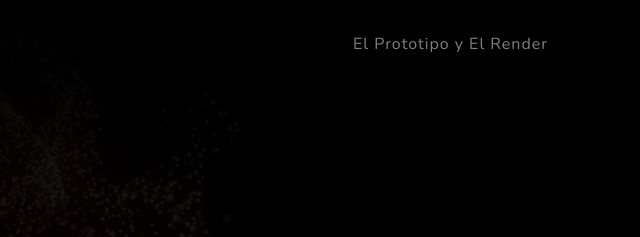
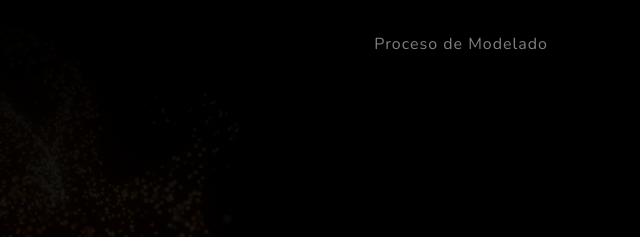
Before and after one commit to AmelQSr/BOOKLIGHT1, a plain HTML site: page index3.html in a window 1280 px wide. Shown: the top 237 px of the page, 626-1266 px from the left. Drawn offline with nearby package versions, Linux system fonts and the light colour scheme.

Commit message:
nuevo header

```diff
--- a/index3.html
+++ b/index3.html
@@ -5,7 +5,7 @@
         <meta name="viewport" content="width=device-width, initial-scale=1, shrink-to-fit=no" />
         <meta name="description" content="" />
         <meta name="author" content="" />
-        <title>El Prototipo</title>
+        <title>Modelado BookLight</title>
         <link rel="icon" type="image/x-icon" href="assets/img/favicon.ico" />
         <!-- Font Awesome icons (free version)-->
         <script src="https://use.fontawesome.com/releases/v5.15.1/js/all.js" crossorigin="anonymous"></script>
@@ -26,7 +26,7 @@
                 </button>
                 <div class="collapse navbar-collapse" id="navbarResponsive">
                     <ul class="navbar-nav ml-auto">
-                        <li class="nav-item"><a class="nav-link js-scroll-trigger" href="#about">El Prototipo y El Render</a></li>
+                        <li class="nav-item"><a class="nav-link js-scroll-trigger" href="#about">Proceso de Modelado</a></li>
                     </ul>
                 </div>
             </div>
```
